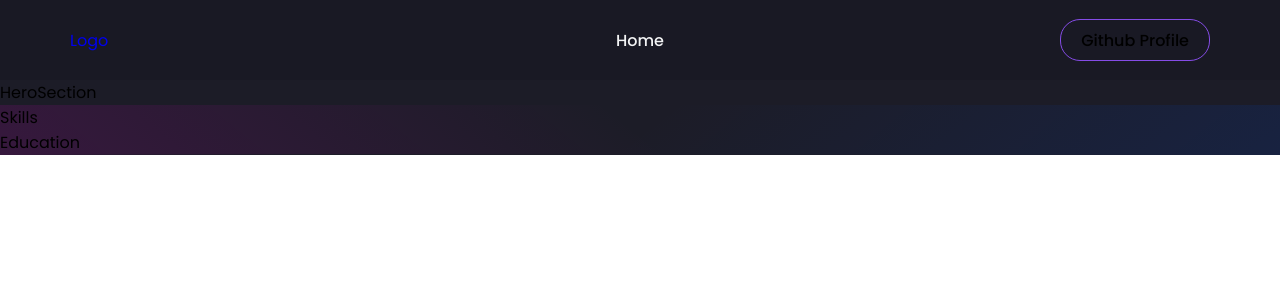
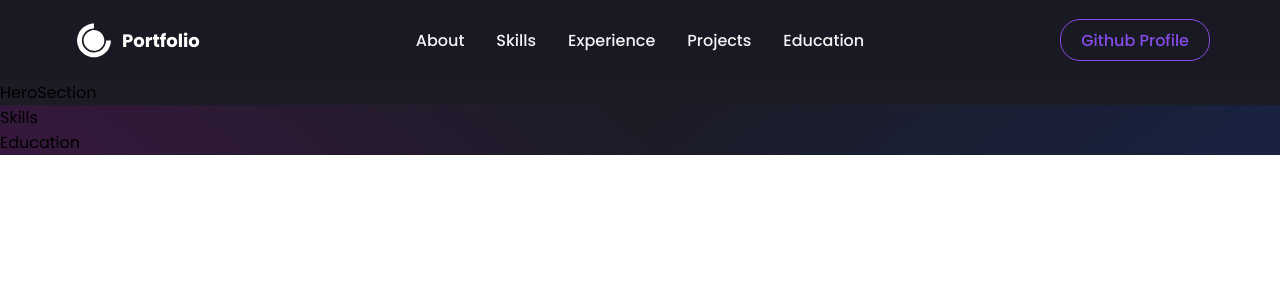
Before and after one commit to kunalrisaanva/personal-portfoliio-, a React (Create React App) app: page / in a window 1280 px wide. Shown: the top 300 px of the page. Built offline with nearby package versions, Linux system fonts and the light colour scheme.

Commit message:
edit navbar

```diff
--- a/src/components/Navbar/Navbar.jsx
+++ b/src/components/Navbar/Navbar.jsx
@@ -1,11 +1,13 @@
-import React from 'react'
-import { Link as LinkR } from 'react-router-dom';
-import styled from 'styled-components'
-import _default from "../../themes/default"
-
+import React, { useState } from "react";
+import { Link as LinkR } from "react-router-dom";
+import styled from "styled-components";
+import _default from "../../themes/default";
+import { DiCssdeck } from "react-icons/di";
+import { FaBars } from "react-icons/fa";
+import { useTheme } from "@emotion/react";
 
 const Nav = styled.div`
-    background-color: ${({theme}) => theme.card_light};
+  background-color: ${({ theme }) => theme.card_light};
   height: 80px;
   display: flex;
   align-items: center;
@@ -19,7 +21,6 @@ const Nav = styled.div`
   }
 `;
 
-
 const NavbarContainer = styled.div`
   display: flex;
   justify-content: space-between;
@@ -30,7 +31,6 @@ width: 100%;
   padding: 0 24px;
   max-width: 1200px;
 `;
-
 
 const NavLogo = styled(LinkR)`
   width: 80%;
@@ -62,7 +62,7 @@ const NavItems = styled.ul`
   width: 100%;
   display: flex;
   align-items: center;
-    justify-content:center;
+  justify-content: center;
   gap: 32px;
   padding: 0 6px;
   list-style: none;
@@ -99,9 +99,9 @@ const ButtonContainer = styled.div`
   }
 `;
 
-
-const GitHubButton = styled.button`
-  background-color:transparent;
+const GithubButton = styled.button`
+  background-color: transparent;
+  color: ${({ theme }) => theme.primary};
   border: 1.8px solid ${({ theme }) => theme.primary};
   display: flex;
   justify-content: center;
@@ -116,37 +116,132 @@ const GitHubButton = styled.button`
 
   :hover {
     background: ${({ theme }) => theme.primary};
-      color: ${({ theme }) => theme.text_light};
+    color: ${({ theme }) => theme.white};
   }
   @media screen and (max-width: 768px) {
     font-size: 0.8rem;
   }
 `;
 
+const Span = styled.div`
+  padding: 0 4px;
+  font-weight: bold;
+  font-size: 18px;
+`;
+
+const MobileMenu = styled.div`
+  display: flex;
+  flex-direction: column;
+  justify-content: center;
+  gap: 16px;
+  postion: absolute;
+  top: 80%;
+  right: 0%;
+  width: 100%;
+  padding: 12px 40px 24px 40px;
+  background: ${({ theme }) => theme.card_light + 99};
+  transition: all 0.3s ease-in-out;
+  transform: ${({ isOpen }) =>
+    isOpen ? "translateY(0)" : "translateY(-100%)"};
+  border-radius: 0 0 20px 20px;
+  box-shadow: 0 0 10px 0 rgba(0, 0, 0, 0.2);
+  opacity: ${({ isOpen }) => (isOpen ? "100%" : "0")};
+  z-index: ${({ isOpen }) => (isOpen ? "1000" : "-1000")};
+`;
 
 
+const MobileMenuLinks = styled(LinkR)`
+  color: ${({ theme }) => theme.text_primary};
+  font-weight: 500;
+  cursor: pointer;
+  transition: all 0.2s ease-in-out;
+  text-decoration: none;
+  :hover {
+    color: ${({ theme }) => theme.primary};
+  }
 
-
+  &.active {
+    border-bottom: 2px solid ${({ theme }) => theme.primary};
+  }
+`;
 
 
 function Navbar() {
-  return(
+  const [open, setOpen] = useState(false);
+  const theme = useTheme()
 
+  return (
     <Nav>
       <NavbarContainer>
-
-        <NavLogo>Logo</NavLogo>
-        <MobileIcon></MobileIcon>
+        <NavLogo to="/">
+          <a
+            href=""
+            style={{
+              display: "flex",
+              alignItems: "center",
+              color: "white",
+              marginBottom: "20",
+              cursor: "pointer",
+              textDecoration: "none",
+            }}
+          >
+            <DiCssdeck size="3rem" />
+            <Span>Portfolio</Span>
+          </a>
+        </NavLogo>
+        <MobileIcon>
+          <FaBars
+            onClick={() => {
+              setOpen(!open);
+            }}
+          />
+        </MobileIcon>
         <NavItems>
-            <NavLink>Home</NavLink>
+          <NavLink href="#about">About</NavLink>
+          <NavLink href="#skills">Skills</NavLink>
+          <NavLink href="#experience">Experience</NavLink>
+          <NavLink href="#projects">Projects</NavLink>
+          <NavLink href="#education">Education</NavLink>
         </NavItems>
         <ButtonContainer>
-            <GitHubButton>
-                Github Profile
-            </GitHubButton>
+          <GithubButton>Github Profile</GithubButton>
         </ButtonContainer>
       </NavbarContainer>
+      {open && <MobileMenu open={open}>
+            <MobileMenuLinks href="#about" onClick={() => {
+              setOpen(!open)
+            }}>
+              About
+            </MobileMenuLinks>
+            <MobileMenuLinks href="#skills" onClick={() => {
+              setOpen(!open)
+            }}>
+              Skills
+            </MobileMenuLinks>
+            <MobileMenuLinks href="#experience" onClick={() => {
+              setOpen(!open)
+            }}>
+              Experience
+            </MobileMenuLinks>
+            <MobileMenuLinks href="#projects" onClick={() => {
+              setOpen(!open)
+            }}>
+              Projects
+            </MobileMenuLinks>
+            <MobileMenuLinks href="#education" onClick={() => {
+              setOpen(!open)
+            }}>
+              Education
+            </MobileMenuLinks>
+
+           <GithubButton style={{padding: '10px 16px',background: `${theme.primary}`, color: 'white',width: 'max-content'}} href="/" target="_blank">
+
+           </GithubButton>
+
+
+      </MobileMenu>}
     </Nav>
-  )}
+  );
+}
 
-export default Navbar
+export default Navbar;
```
Lines whose indentation alone changed are shown as unchanged.
